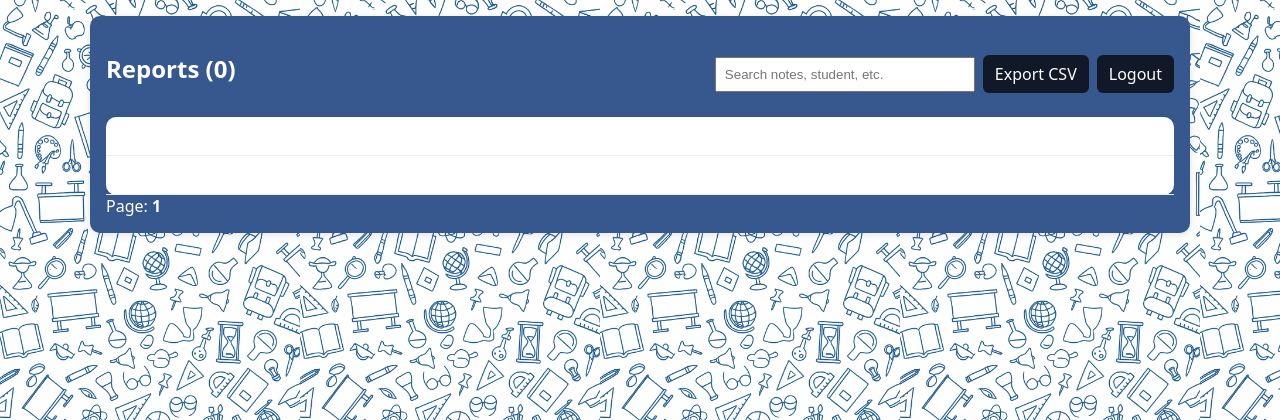
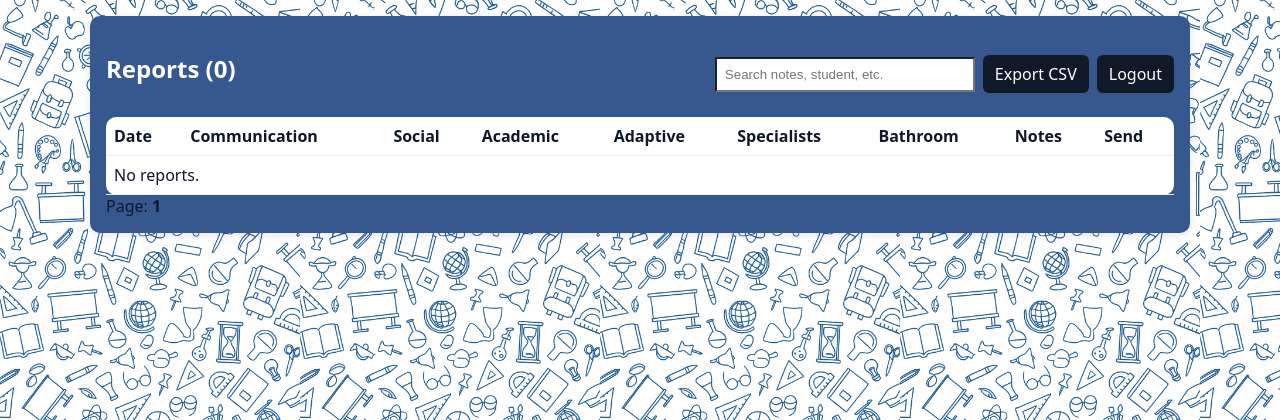
Before and after one commit to Brodymann/brodys-daily-reports, a PHP site: page /admin/reports.php in a window 1280 px wide. Shown: the top 420 px of the page. Run offline with PHP 8.4, Linux system fonts and the light colour scheme; the visitor is signed in with stand-in values (Sample User, id 1); data that the repository does not hold is empty.

Commit message:
Added dark text in white texbox - CSS

```diff
--- a/admin/reports.php
+++ b/admin/reports.php
@@ -88,6 +88,30 @@ a.btn,button.btn{background:#111827;color:#fff;padding:8px 12px;border-radius:6p
 .table-wrap table {
   min-width: 880px; /* prevents columns from squishing too much */
 }
+/* Keep the header white on the blue bar */
+.topbar h2 { color: #fff; }
+
+/* Inputs in the top bar: white field, dark text */
+.controls input[type=search] {
+  background: #fff;
+  color: var(--text);
+}
+
+/* Table stays white, but text inside should be dark */
+.table-wrap table { background: #fff; }
+.container table,
+.container th,
+.container td,
+.container .badge,
+.container .pager,
+.container .pager a {
+  color: var(--text);
+}
+
+/* Buttons in the blue header keep white labels */
+.container a.btn,
+.container button.btn { color: #fff; }
+
 </style>
 </head>
 <body>
```
